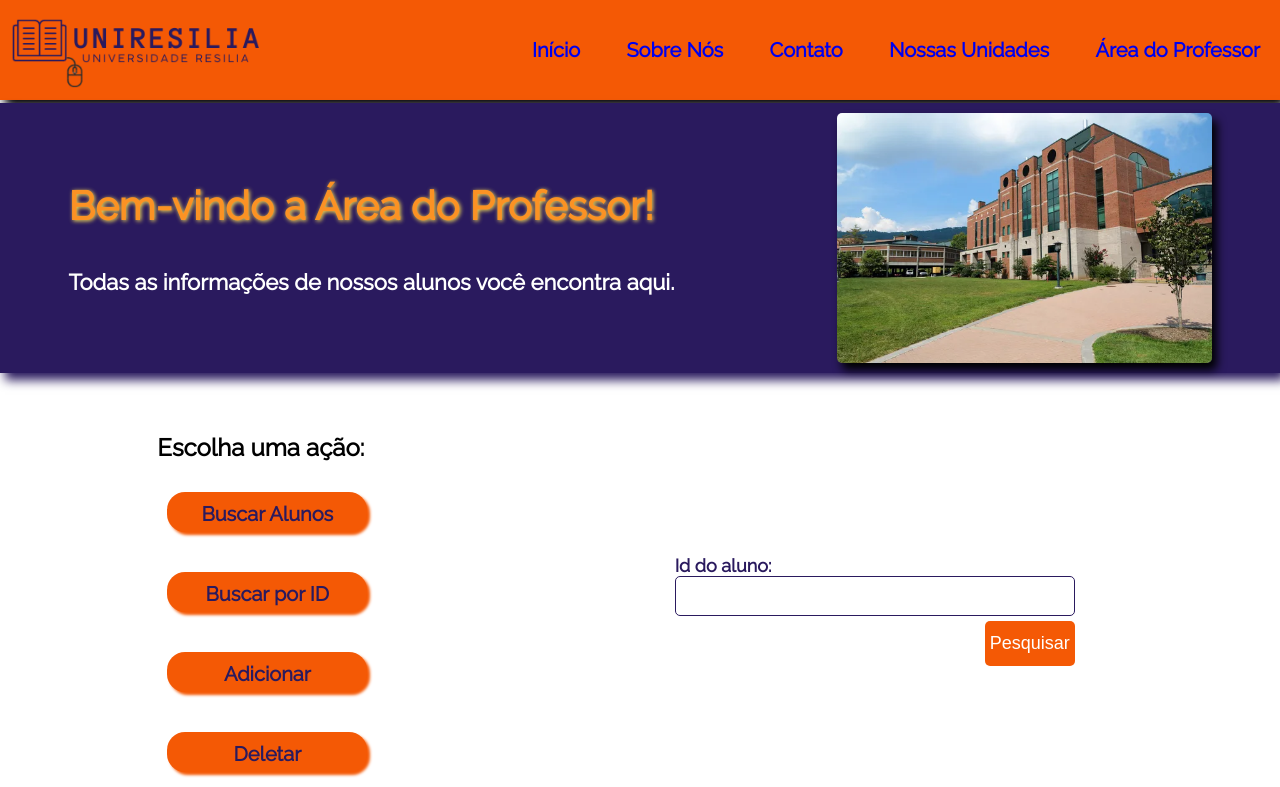
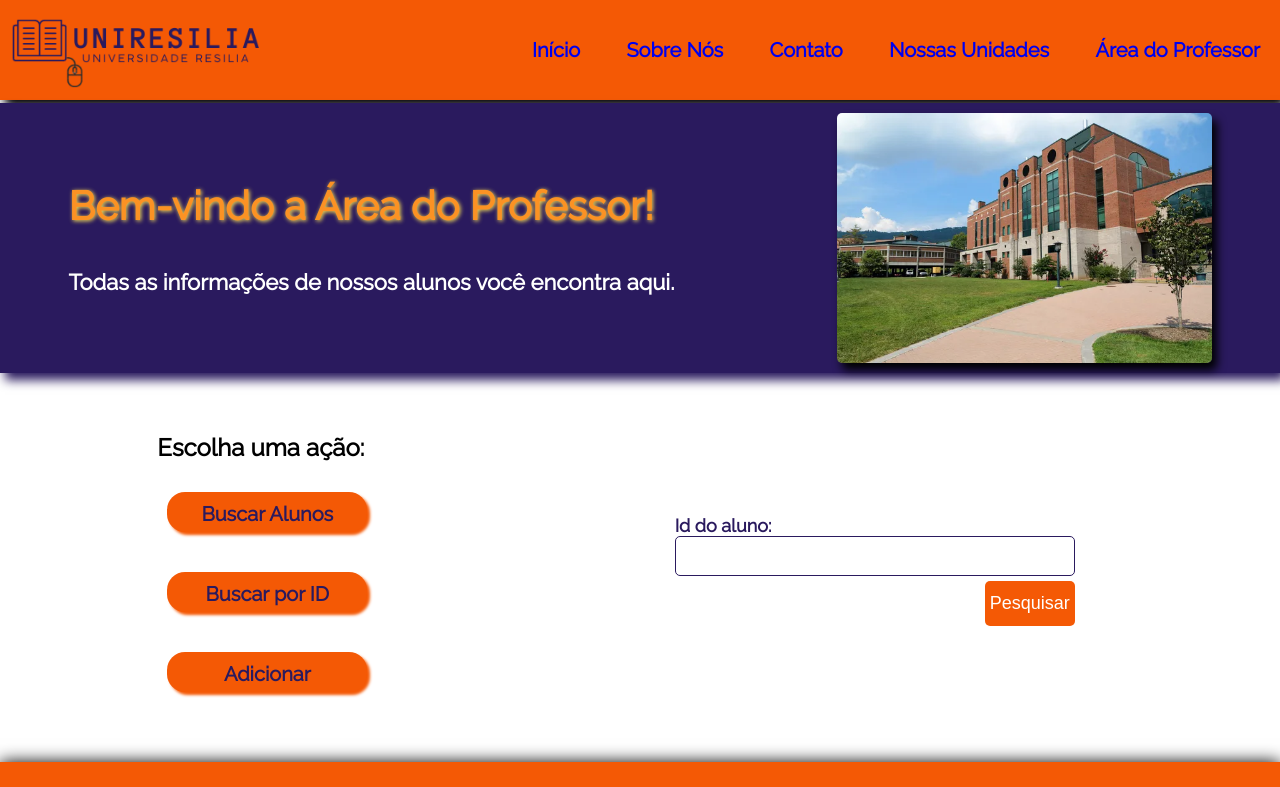
Before and after one commit to PalomaBarreto/UniResilia, a React (Create React App) app: page /area-prof/aluno-by-id in a window 1280 px wide. Shown: the top 787 px of the page. Built offline with nearby package versions, Linux system fonts and the light colour scheme.

Commit message:
comentando a rota /delete

```diff
--- a/src/pages/AreaProf.jsx
+++ b/src/pages/AreaProf.jsx
@@ -30,16 +30,16 @@ function AreaProf() {
           <NavLink to="post">
             <Button>Adicionar</Button>
           </NavLink>
-          <NavLink to="delete">
+          {/* <NavLink to="delete">
             <Button>Deletar</Button>
-          </NavLink>
+          </NavLink> */}
         </DivBotoes>
 
         <Routes>
           <Route path='/alunos' element={<Alunos/>} />
           <Route path='aluno-by-id' element={<AlunoById/>} />
           <Route path="/post" element={<Post/>} />
-          <Route path="/delete" element={<Delete/>} />
+          {/* <Route path="/delete" element={<Delete/>} /> */}
         </Routes>
       </Caixa>
     </div>
```
